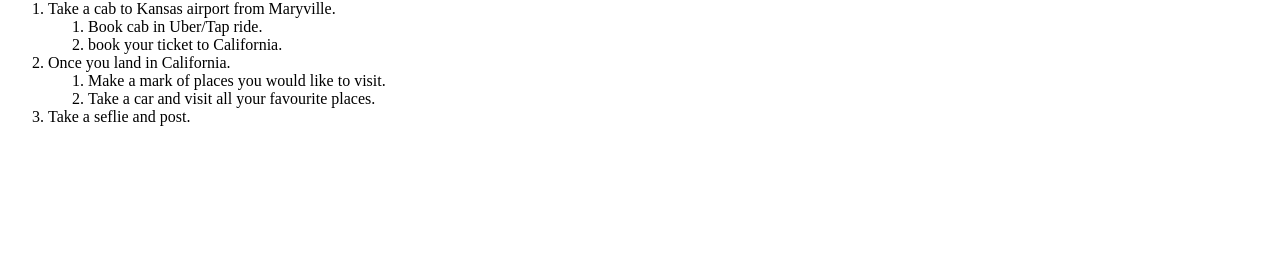
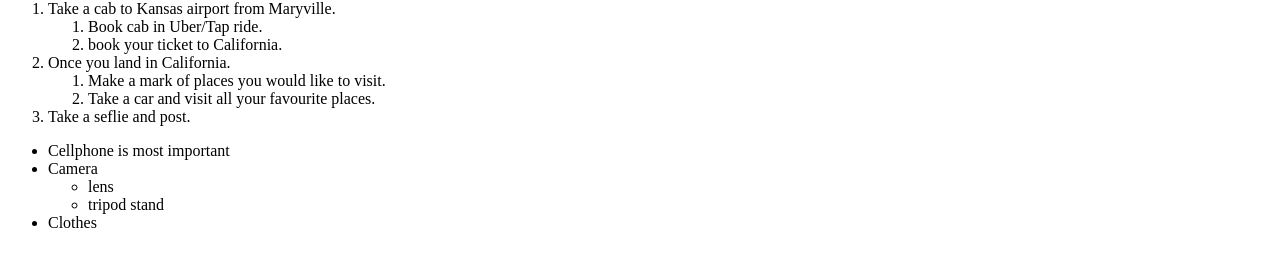
Before and after one commit to 44-563-WebApps-F21/webapps-f21-assignment-3-SaiKishore-Ch, a plain HTML site: page index.html in a window 1280 px wide. Shown: the part 254-520 px from the top of the page. Drawn offline with Linux system fonts and the light colour scheme.

Commit message:
Added Unordered List

```diff
--- a/index.html
+++ b/index.html
@@ -33,6 +33,15 @@
 
             <li>Take a seflie and post.</li>
         </ol>
-
+        <ul>
+            <li>Cellphone is most important</li>
+            <li>Camera
+                <ul>
+                    <li>lens</li>
+                    <li>tripod stand</li>
+                </ul>
+            </li>
+            <li>Clothes</li>
+        </ul>
 </body>
 </html>
```
